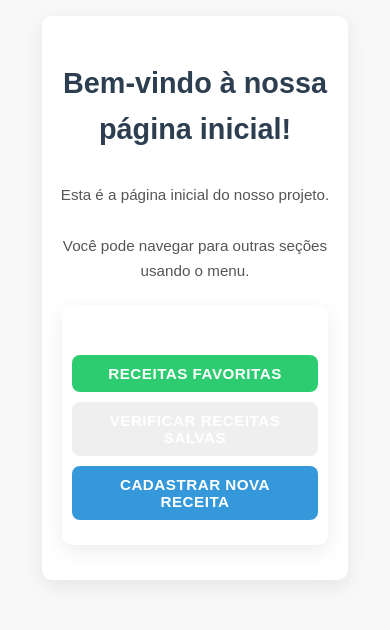
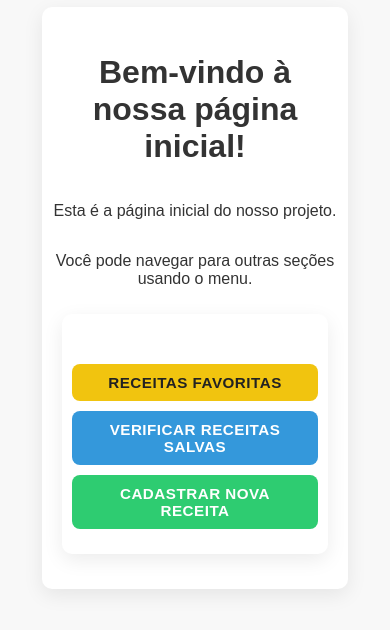
Before and after one commit to McLo1/Projeto-Receitas-3.1, a React (Vite) app: page / in a window 390 px wide. Shown: the part 124-754 px from the top of the page. Built offline with nearby package versions, Linux system fonts and the light colour scheme.

Commit message:
Estilizado botão para navegação até a tela de receitas favoritadas

```diff
--- a/src/Components/TelaInicial/TelaInicialStyle.css
+++ b/src/Components/TelaInicial/TelaInicialStyle.css
@@ -1,165 +1,137 @@
-/* Estilos Gerais do Corpo (para uma base limpa e centralizada) */
-body {
-    font-family: 'Inter', sans-serif; /* Fonte moderna e limpa */
-    margin: 0;
-    padding: 0;
-    background-color: #f0f2f5; /* Fundo cinza muito claro */
-    color: #333; /* Texto em cinza escuro */
-    line-height: 1.6;
-    display: flex; /* Habilita flexbox no corpo para centralizar o conteúdo da página */
-    justify-content: center; /* Centraliza horizontalmente */
-    align-items: center; /* Centraliza verticalmente */
-    min-height: 100vh; /* Garante que o corpo ocupe 100% da altura da viewport */
-    overflow: auto; /* Permite rolagem se o conteúdo for maior que a tela */
+:root {
+    --cor-verde: #2ecc71;
+    --cor-verde-hover: #27ae60;
+
+    --cor-azul: #3498db;
+    --cor-azul-hover: #2980b9;
+
+    --cor-amarelo: #f1c40f;
+    --cor-amarelo-hover: #d4ac0d;
 }
 
-/* --- */
-
+body {
+  display: flex;
+  justify-content: center; /* centraliza horizontal */
+  align-items: center;     /* centraliza vertical */
+  min-height: 100vh;
+  margin: 0;
+  background-color: #f0f2f5; /* seu fundo claro */
+}
 /* Container Principal da Home */
 .home {
     display: flex;
-    flex-direction: column; /* Organiza os itens em coluna */
-    align-items: center; /* Centraliza os itens horizontalmente */
-    text-align: center; /* Centraliza o texto dentro do container */
-    padding: 40px 20px; /* Espaçamento interno generoso */
-    box-sizing: border-box; /* Inclui padding e borda no tamanho total do elemento */
-    background-color: #ffffff; /* Fundo branco puro para a caixa de conteúdo */
-    border-radius: 12px; /* Bordas levemente mais arredondadas */
-    box-shadow: 0 6px 20px rgba(0, 0, 0, 0.08); /* Sombra mais sutil e espalhada */
-    margin: 20px; /* Margem em volta da caixa, tornando-a responsiva */
-    max-width: 700px; /* Limita a largura máxima da caixa de conteúdo */
-    width: calc(100% - 40px); /* Largura responsiva, com margem total de 40px */
+    flex-direction: column;
+    align-items: center;
+    text-align: center;
+    padding: 40px 20px;
+    box-sizing: border-box;
+    background-color: #ffffff;
+    border-radius: 12px;
+    box-shadow: 0 6px 20px rgba(0, 0, 0, 0.08);
+    margin: 20px;
+    max-width: 700px;
+    width: calc(100% - 40px);
 }
-
-/* --- */
-
-/* Estilo do Título */
-.home h1 {
-    color: #2c3e50; /* Um azul/cinza mais escuro e profissional para contraste */
-    margin-bottom: 25px;
-    font-size: 2.8em; /* Título um pouco maior */
-    font-weight: 700; /* Mais negrito */
-}
-
-/* Estilo dos Parágrafos */
-.home p {
-    font-size: 1.15em; /* Texto ligeiramente maior */
-    margin-bottom: 18px;
-    color: #555; /* Cor de texto mais suave */
-    max-width: 550px; /* Limita a largura do parágrafo para melhor legibilidade */
-}
-
-/* --- */
 
 /* Container dos Botões */
 .home .button-container {
     display: flex;
-    flex-wrap: wrap; /* Permite que os botões quebrem para a próxima linha em telas menores */
-    justify-content: center; /* Centraliza os botões quando quebram */
-    gap: 15px; /* Espaçamento entre os botões */
-    margin-top: 35px; /* Mais espaço acima dos botões */
+    flex-wrap: wrap;
+    justify-content: center;
+    gap: 15px;
+    margin-top: 35px;
 }
 
 /* Estilo Base dos Botões */
 .home button {
-    padding: 14px 30px; /* Mais preenchimento para botões maiores e mais suaves */
+    padding: 14px 30px;
     border: none;
-    border-radius: 8px; /* Bordas arredondadas consistentes */
+    border-radius: 8px;
     font-size: 1.05em;
-    font-weight: 600; /* Texto ligeiramente mais negrito */
-    cursor: pointer; /* Indica que é clicável */
-    transition: background-color 0.3s ease, transform 0.2s ease, box-shadow 0.2s ease; /* Transições suaves */
-    color: white; /* Cor do texto do botão */
-    min-width: 200px; /* Largura mínima para os botões */
-    text-transform: uppercase; /* Texto em maiúsculas para os botões */
-    letter-spacing: 0.5px; /* Espaçamento entre letras */
+    font-weight: 600;
+    cursor: pointer;
+    transition: background-color 0.3s ease, transform 0.2s ease, box-shadow 0.2s ease;
+    color: white;
+    min-width: 200px;
+    text-transform: uppercase;
+    letter-spacing: 0.5px;
 }
 
-/* Estilo do Primeiro Botão ("Verificar Receitas Salvas") */
-.home button:first-of-type {
-    background-color: #2ecc71; /* Um verde vibrante */
+/* Botão Verde */
+.home button.verde {
+    background-color: var(--cor-verde);
 }
 
-.home button:first-of-type:hover {
-    background-color: #27ae60; /* Verde mais escuro no hover */
-    transform: translateY(-3px); /* Efeito de "levantar" mais pronunciado */
-    box-shadow: 0 8px 15px rgba(46, 204, 113, 0.2); /* Sombra verde no hover */
+.home button.verde:hover {
+    background-color: var(--cor-verde-hover);
+    transform: translateY(-3px);
+    box-shadow: 0 8px 15px rgba(46, 204, 113, 0.2);
 }
 
-/* Estilo do Segundo Botão ("Cadastrar Nova Receita") */
-.home button:last-of-type {
-    background-color: #3498db; /* Um azul vibrante */
+/* Botão Azul */
+.home button.azul {
+    background-color: var(--cor-azul);
 }
 
-.home button:last-of-type:hover {
-    background-color: #2980b9; /* Azul mais escuro no hover */
+.home button.azul:hover {
+    background-color: var(--cor-azul-hover);
     transform: translateY(-3px);
-    box-shadow: 0 8px 15px rgba(52, 152, 219, 0.2); /* Sombra azul no hover */
+    box-shadow: 0 8px 15px rgba(52, 152, 219, 0.2);
 }
 
-/* --- */
+/* Botão Amarelo */
+.home button.amarelo {
+    background-color: var(--cor-amarelo);
+    color: #222; /* texto escuro para bom contraste */
+}
 
-/* Ajustes de Responsividade (para diferentes tamanhos de tela) */
+.home button.amarelo:hover {
+    background-color: var(--cor-amarelo-hover);
+    transform: translateY(-3px);
+    box-shadow: 0 8px 15px rgba(241, 196, 15, 0.2);
+}
 
-/* Para telas até 768px (tablets e alguns notebooks pequenos) */
+/* Responsividade */
+
+/* Tablets e notebooks pequenos */
 @media (max-width: 768px) {
     .home {
-        padding: 30px 15px; /* Reduz o padding */
-        margin: 15px; /* Reduz a margem */
-        width: calc(100% - 30px); /* Ajusta a largura total */
+        padding: 30px 15px;
+        margin: 15px;
+        width: calc(100% - 30px);
     }
 
-    .home h1 {
-        font-size: 2.2em;
-        margin-bottom: 20px;
-    }
-
-    .home p {
+    .home button {
+        width: 100%;
+        max-width: 280px;
         font-size: 1em;
-        margin-bottom: 15px;
+        padding: 12px 25px;
     }
 
     .home .button-container {
-        flex-direction: column; /* Empilha os botões verticalmente */
+        flex-direction: column;
         gap: 12px;
         margin-top: 30px;
     }
-
-    .home button {
-        width: 100%; /* Botões ocupam 100% da largura do container */
-        max-width: 280px; /* Mas com uma largura máxima para não ficarem muito grandes */
-        font-size: 1em;
-        padding: 12px 25px;
-    }
 }
 
-/* Para telas até 480px (smartphones) */
+/* Smartphones */
 @media (max-width: 480px) {
     .home {
-        padding: 25px 10px; /* Reduz ainda mais o padding */
-        margin: 10px; /* Reduz a margem */
+        padding: 25px 10px;
+        margin: 10px;
         border-radius: 10px;
         width: calc(100% - 20px);
     }
 
-    .home h1 {
-        font-size: 1.8em;
-        margin-bottom: 15px;
-    }
-
-    .home p {
+    .home button {
+        padding: 10px 20px;
         font-size: 0.95em;
-        margin-bottom: 12px;
+        min-width: unset;
     }
 
     .home .button-container {
         gap: 10px;
         margin-top: 25px;
     }
-
-    .home button {
-        padding: 10px 20px;
-        font-size: 0.95em;
-        min-width: unset; /* Remove o min-width em telas muito pequenas */
-    }
 }
```
